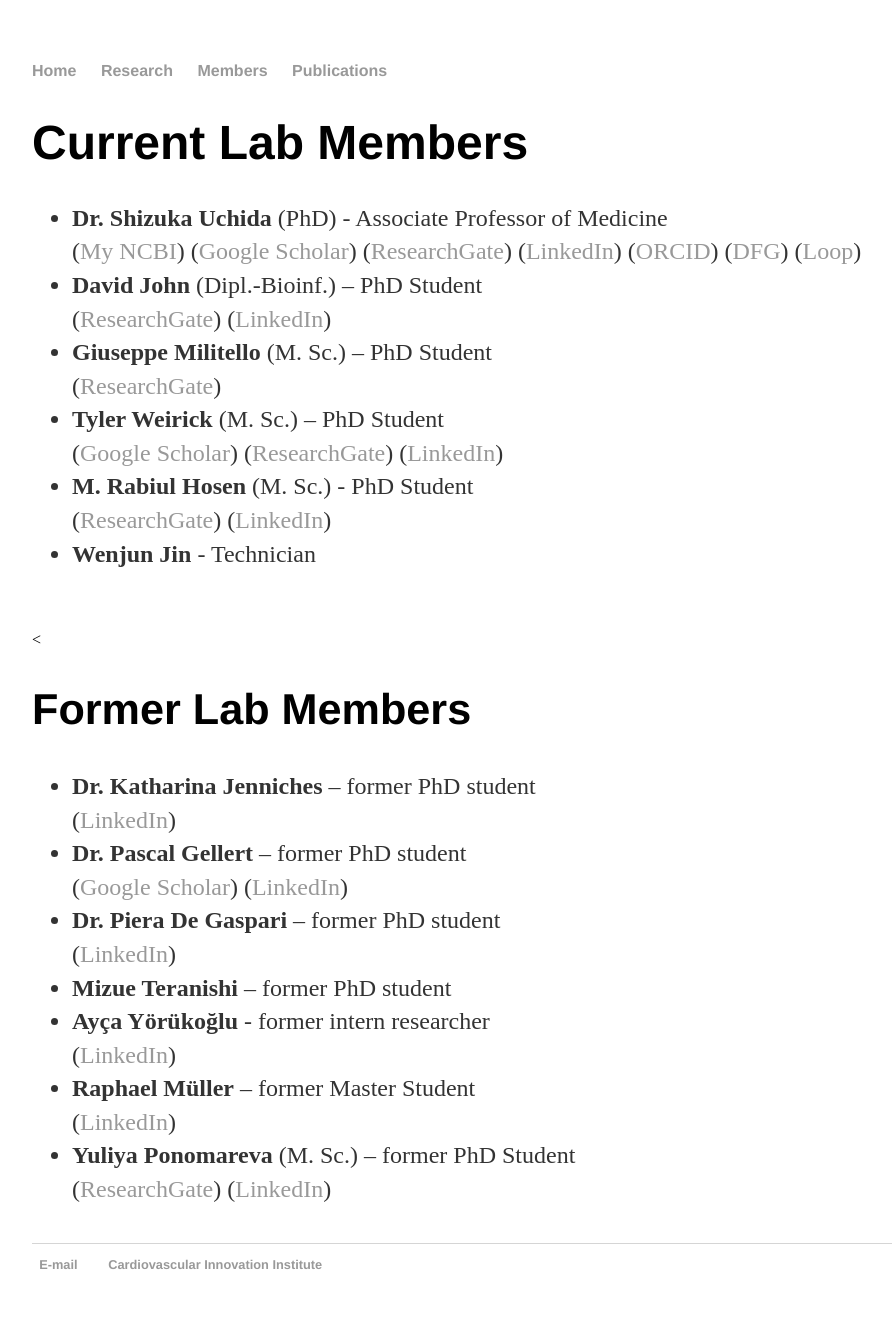
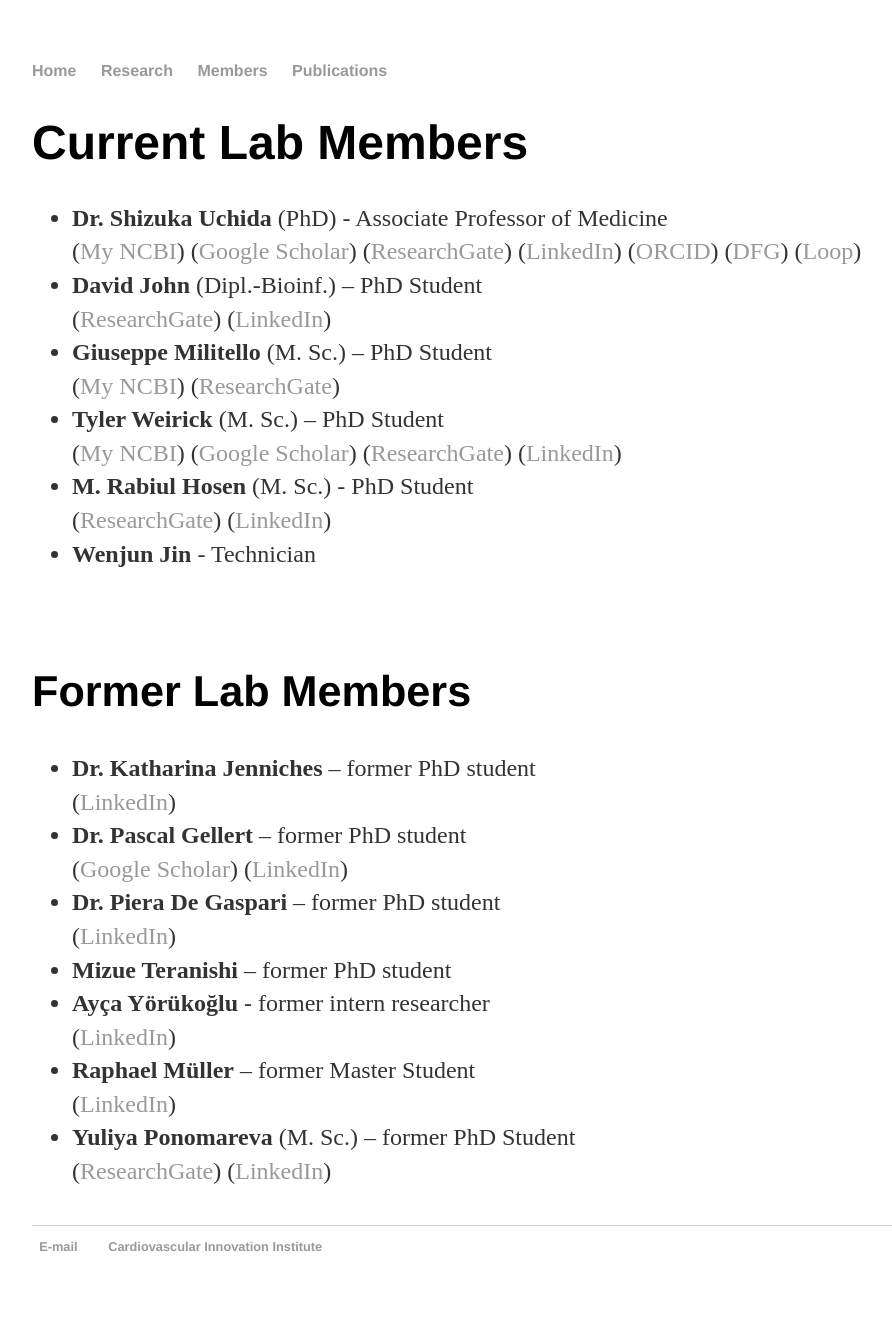
Before and after one commit to heartlncrna/heartlncrna.github.io, a Jekyll site: the page members/member_list.html, which Jekyll copies as it is, in a window 1280 px wide. Shown: the whole page, without its empty margins (160-1052 px from the left). Built offline with Jekyll 4.4.1, drawn with Linux system fonts in a browser that asks for light colours.

Commit message:
Update member_list.html

```diff
--- a/members/member_list.html
+++ b/members/member_list.html
@@ -40,9 +40,11 @@
 					(<a href="https://www.linkedin.com/in/david-john-224552104"><span class="ptHyperlink">LinkedIn</span></a>)
 			<br>
 				<li><b>Giuseppe Militello</b> (M. Sc.) – PhD Student</li>
+					(<a href="https://www.ncbi.nlm.nih.gov/myncbi/browse/collection/51763055/?sort=date&direction=descending"><span class="ptHyperlink">My NCBI</span></a>)
 					(<a href="https://www.researchgate.net/profile/Giuseppe_Militello"><span class="ptHyperlink">ResearchGate</span></a>)
 			<br>
 				<li><b>Tyler Weirick</b> (M. Sc.) – PhD Student</li>
+					(<a href="https://www.ncbi.nlm.nih.gov/myncbi/browse/collection/45177335/?sort=date&direction=descending"><span class="ptHyperlink">My NCBI</span></a>)
 					(<a href="https://scholar.google.com/citations?user=4nP8TTgAAAAJ&hl=en"><span class="ptHyperlink">Google Scholar</span></a>)
 					(<a href="https://www.researchgate.net/profile/Tyler_Weirick"><span class="ptHyperlink">ResearchGate</span></a>)
 					(<a href="https://www.linkedin.com/in/tyler-weirick-4530aa53"><span class="ptHyperlink">LinkedIn</span></a>)
@@ -58,7 +60,7 @@
 
 <br>
 <br>
-	<<h2>Former Lab Members</h2>
+	<h2>Former Lab Members</h2>
 		<p class="ptNormal">
 			<ul>
 				<li><b>Dr. Katharina Jenniches</b> – former PhD student</li>
```
